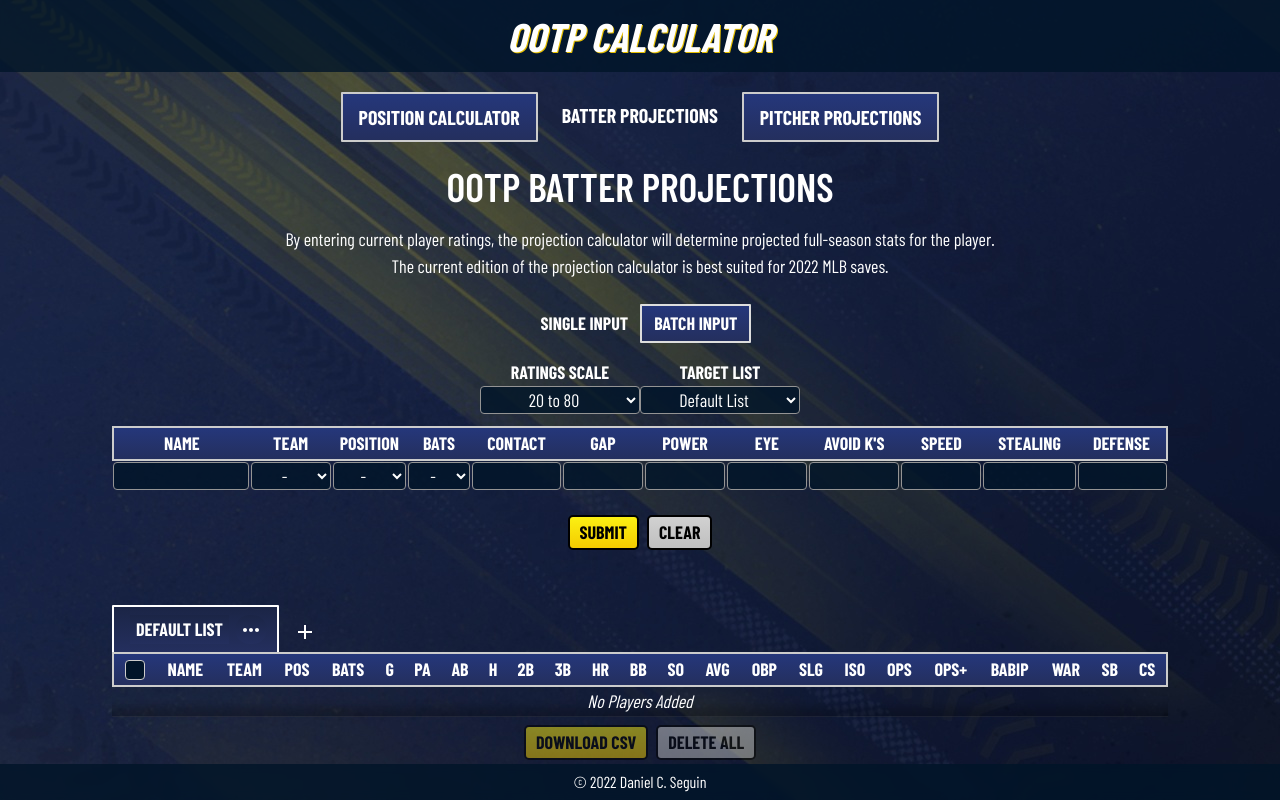
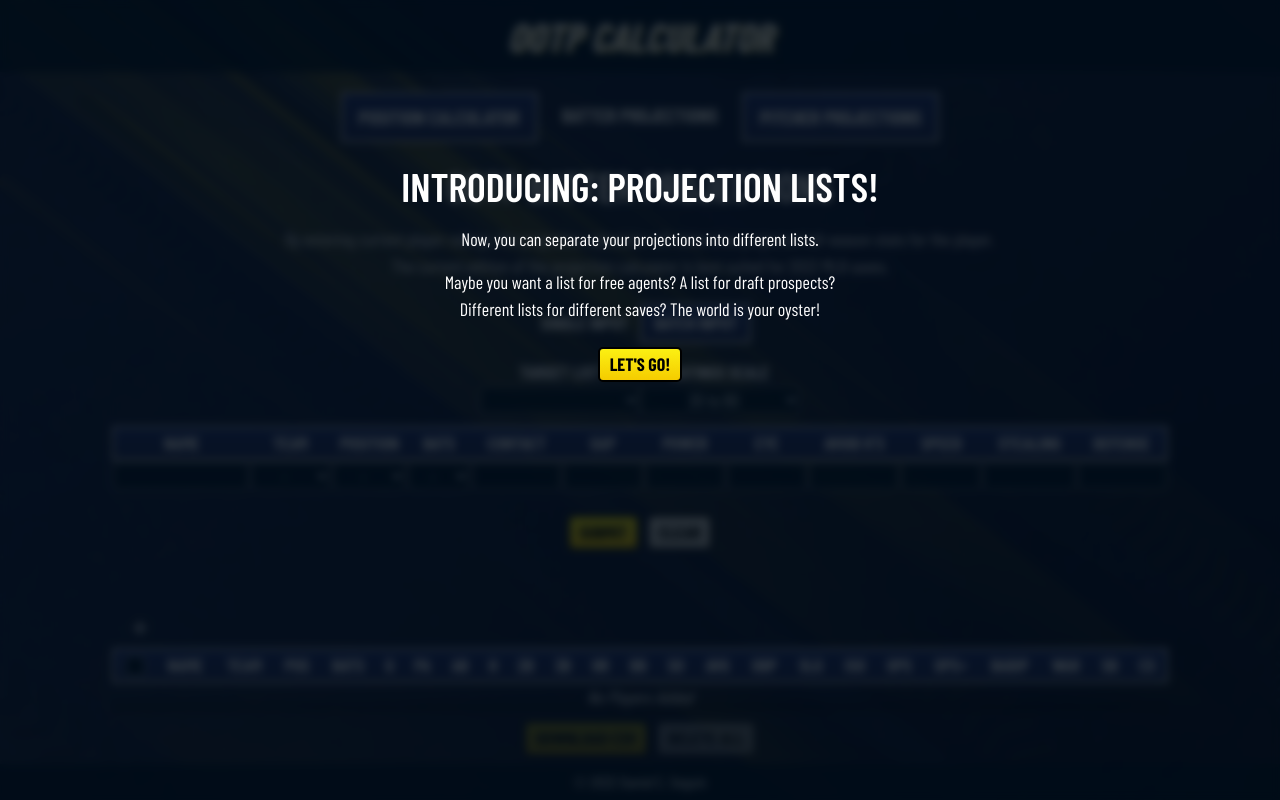
Before and after one commit to danseguin23/ootp-calculator, a Vue app: page /batter-projections in a window 1280 px wide. Shown: the top 800 px of the page. Built offline with nearby package versions, Linux system fonts and the light colour scheme; a web font is replaced by a local one.

Commit message:
Introduce lists on projections landing

```diff
--- a/src/App.vue
+++ b/src/App.vue
@@ -1,5 +1,4 @@
 <template>
-  <welcome v-if="welcome" />
   <div id="header">
     <router-link to="/">OOTP CALCULATOR</router-link>
   </div>
@@ -65,6 +64,7 @@ body {
   --color-gray: #ccc;
   --color-dark: #001429;
   --color-translucent: rgba(0, 20, 41, 0.8);
+  --color-translucent-dark: rgba(0, 10, 21, 0.8);
   --gradient-primary: linear-gradient(#25377B, #242F5E);
   --gradient-primary-vertical: linear-gradient(#242F5E, #242F5E);
   --gradient-secondary: linear-gradient(#FBF013, #F5CC00);
--- a/src/components/Projections.vue
+++ b/src/components/Projections.vue
@@ -1,5 +1,6 @@
 <template>
   <MoreOptions ref="moreOptions"/>
+  <Welcome v-if="welcome"/>
   <h1>OOTP {{ title }} Projections</h1>
   <div id="overview">
     <p>By entering current player ratings, the projection calculator will determine projected full-season stats for the player.</p>
@@ -12,14 +13,14 @@
   <form @submit="submit($event)">
     <div id="options">
       <div class="column">
-        <label>Ratings Scale</label>
-        <ratings-scale ref="scale" />
-      </div>
-      <div class="column">
         <label>Target List</label>
         <select v-model="targetList">
           <option v-for="list of lists" :label="proper(list)">{{list}}</option>
         </select>
+      </div>
+      <div class="column">
+        <label>Ratings Scale</label>
+        <ratings-scale ref="scale" />
       </div>
       <div class="column" :style="option == 'option-single' ? 'width: 0; opacity: 0' : 'width: 10rem;'">
         <label>Team</label>
@@ -58,13 +59,13 @@ import RatingsScale from '@/components/Projections/RatingsScale.vue';
 import InputBatch from '@/components/Projections/InputBatch.vue';
 import InputSingle from '@/components/Projections/InputSingle.vue';
 import ProjectionTable from '@/components/Projections/ProjectionTable.vue';
-import MoreOptions from './MoreOptions.vue';
+import MoreOptions from '@/components/MoreOptions.vue';
+import Welcome from '@/components/Welcome.vue';
 import { getTeams } from '../data-manager';
-import { tsUndefinedKeyword } from '@babel/types';
 
 export default {
   name: 'Projections',
-  components: { RatingsScale, InputBatch, InputSingle, ProjectionTable, MoreOptions },
+  components: { RatingsScale, InputBatch, InputSingle, ProjectionTable, MoreOptions, Welcome },
   props: {
     type: String
   },
@@ -84,7 +85,8 @@ export default {
       teams: [],
       team: '-',
       loaded: false,
-      moreOptions: null
+      moreOptions: null,
+      welcome: false
     }
   },
   computed: {
@@ -418,16 +420,19 @@ export default {
       // Get unique lists
       this.currentList = localStorage.getItem(`list-${this.type}`) || defaultList;
       this.lists = this.loadLists();
-      if (!this.lists) {
+      if (this.lists.length == 0) {
         this.lists = this.players.map(p => p.list).filter((value, index, self) => self.indexOf(value) === index);
         this.saveLists();
-      }
-      if (!this.lists.includes(this.currentList)) {
-        this.lists.push(this.currentList);
-        this.saveLists();
+        if (this.players) {
+          this.welcome = true;
+        }
       }
       // Select last list
       this.changeList(this.currentList);
+    },
+
+    closeWelcome() {
+      this.welcome = false;
     }
   }
 }
--- a/src/components/Welcome.vue
+++ b/src/components/Welcome.vue
@@ -1,14 +1,15 @@
 <template>
   <div id="welcome">
-    <h1>Welcome to the new OOTP Calculator!</h1>
-    <p>In addition to a visual overhaul, I've updated formulas and added some new features. Most notably: batch projections! Be sure to try that out!</p>
-    <p>If you find any issues with the site or have any comments you want to share, please reach out! Contact info is in the site footer.</p>
+    <h1>Introducing: Projection Lists!</h1>
+    <p>Now, you can separate your projections into different lists.</p>
+    <p>Maybe you want a list for free agents? A list for draft prospects?<br>Different lists for different saves? The world is your oyster!</p>
     <button class="button-submit" @click="$parent.closeWelcome()">Let's Go!</button>
   </div>
 </template>
 
 <script>
 export default {
+  name: 'Welcome'
 }
 </script>
 
@@ -17,11 +18,13 @@ export default {
   position: fixed;
   width: 100vw;
   height: 100vh;
-  background-color: rgba(0, 0, 0, 0.85);
+  background-color: var(--color-translucent-dark);
   backdrop-filter: blur(4px);
   -webkit-backdrop-filter: blur(4px);
-  z-index: 1;
+  z-index: 20;
   padding-top: min(162px, 25vh);
+  left: 0;
+  top: 0;
 }
 
 #welcome p {
```
